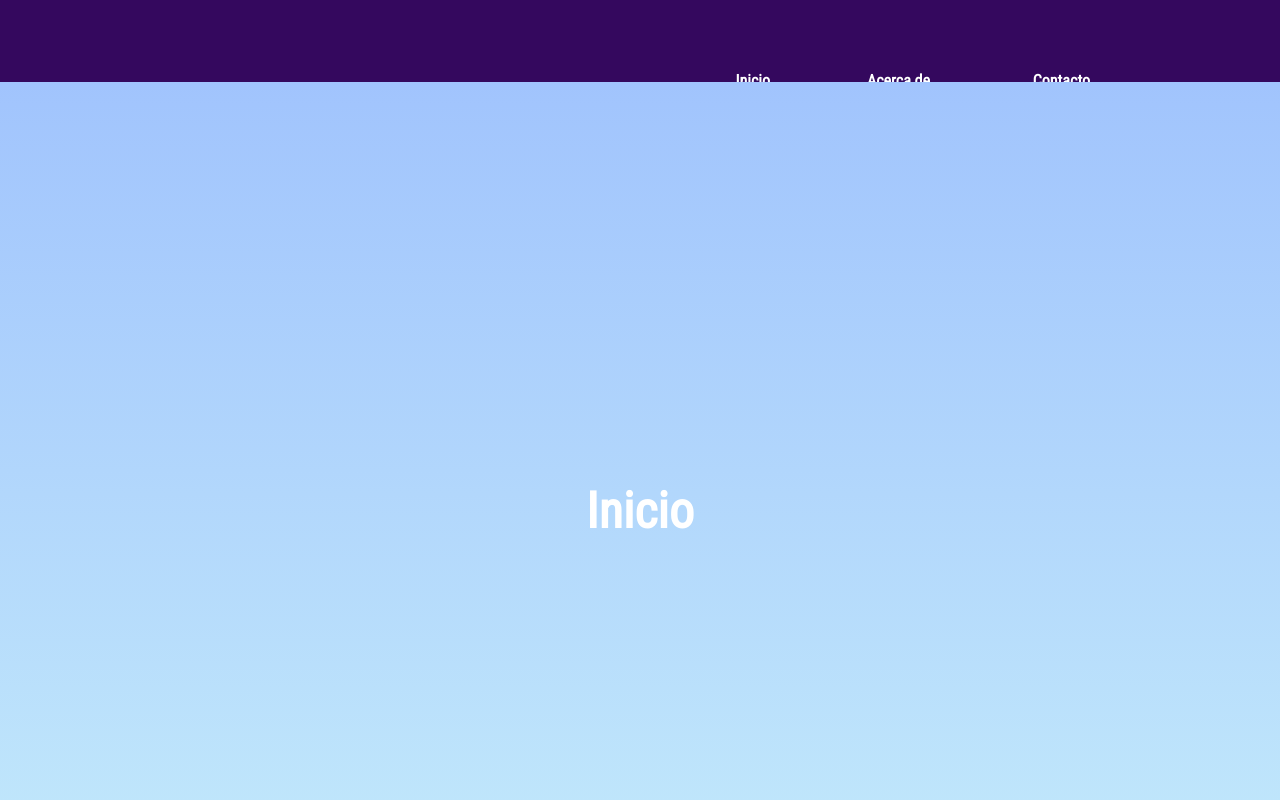
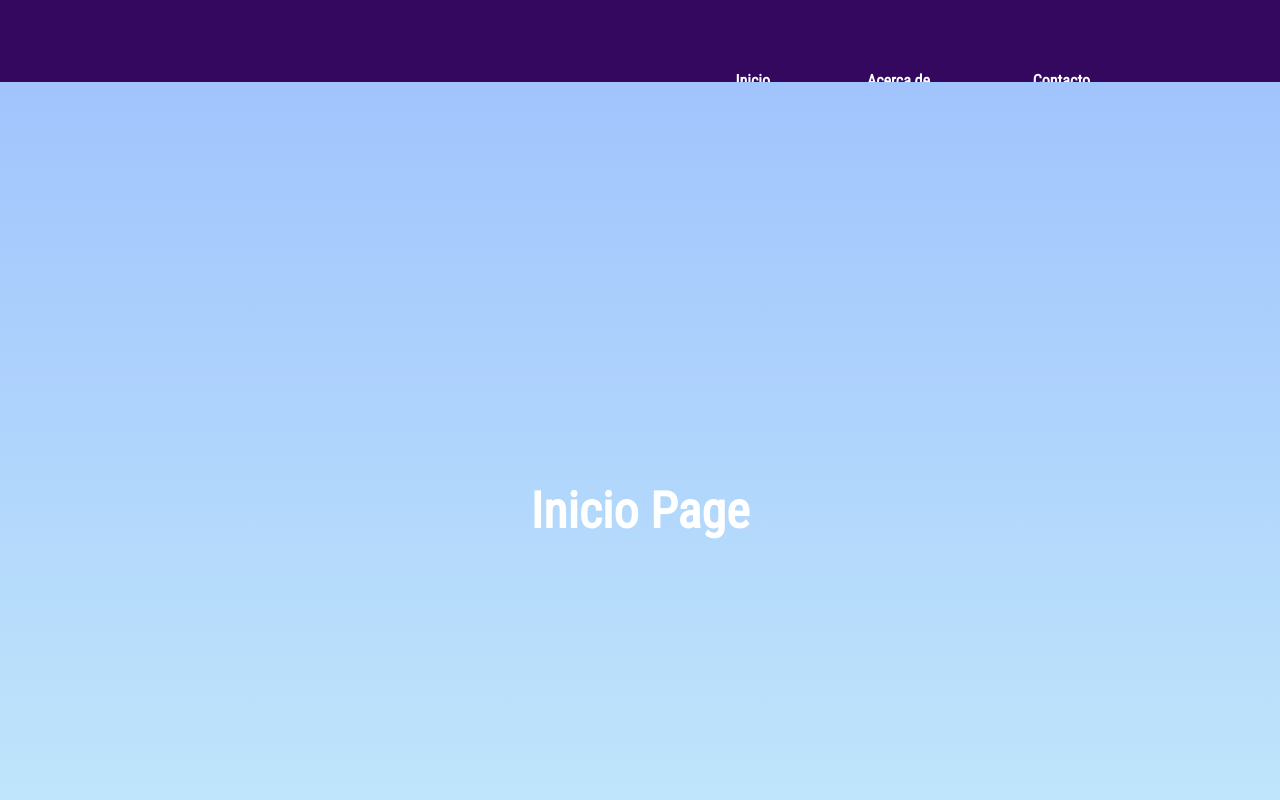
Before and after one commit to LauraVargas22/Ejercicio2CSS, a plain HTML site: page Ejercicio2CSS/index.html in a window 1280 px wide. Shown: the top 800 px of the page. Drawn offline with Linux system fonts and the light colour scheme; a web font is replaced by a local one.

Commit message:
fit: :zap: Improve Title
fit: :zap: Improve Inicio

```diff
--- a/Ejercicio2CSS/index.html
+++ b/Ejercicio2CSS/index.html
@@ -4,7 +4,7 @@
     <meta charset="UTF-8">
     <meta name="viewport" content="width=device-width, initial-scale=1.0">
     <link rel="stylesheet" href="css/styles.css">
-    <title>Document</title>
+    <title>Page Example</title>
 </head>
 <body>
     <header class="barra">
@@ -15,7 +15,7 @@
         </nav>
     </header>
     <section id="ini">
-        <p>Inicio</p>
+        <p>Inicio Page</p>
     </section>
     <section id="acer">
         <p>Acerca de</p>
```
